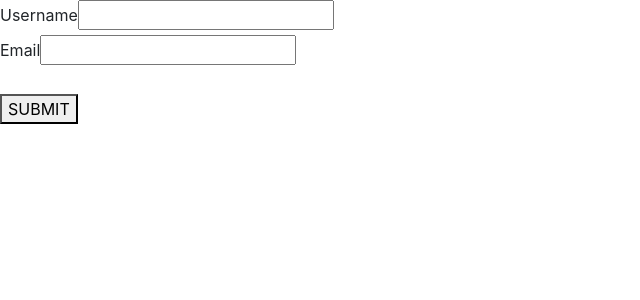
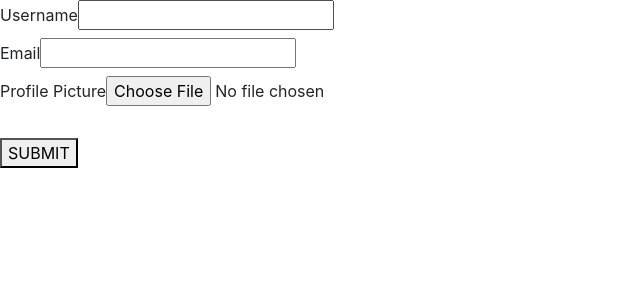
Before and after one commit to arlynn813/reddit, a Flask app: page /register in a window 1280 px wide. Shown: the top 300 px of the page, without its empty margins (0-640 px from the left). Run offline with Flask 2, Linux system fonts and the light colour scheme.

Commit message:
profile picture upload

```diff
--- a/data/schema.sql
+++ b/data/schema.sql
@@ -3,6 +3,7 @@ PRAGMA foreign_keys = ON;
 CREATE TABLE User(
     username TEXT NOT NULL,
     email TEXT NOT NULL,
+    picture TEXT NOT NULL,
     id TEXT PRIMARY KEY,  -- will be hashed from username
     UNIQUE(username, email)
 );
--- a/main.py
+++ b/main.py
@@ -1,10 +1,14 @@
 import hashlib
+import os
 from flask import Flask, jsonify, redirect, request, render_template, session, url_for
 from models import Post, User, Vote
+from werkzeug.utils import secure_filename
 
 
 app = Flask(__name__, static_folder='')
+app.config['IMG_FOLDER'] = os.path.join(app.root_path, 'img')
 # We would normally hide the secret in an environment variable or dev_secret.py (outside of VCS).
+# Although, I am just letting it sit here since we are not deploying this project to a live server.
 app.secret_key = '8e55e0f12a92a2a38a084ef464f68415'  # generated from secrets.token_hex(16) in python console
 
 
@@ -14,7 +18,11 @@ def register():
         user_id = hashlib.sha1(request.form['username'].encode('utf-8')).hexdigest()
         user = User.get(user_id)
         if not user:
-            user = User.create(request.form['username'], request.form['email'])
+            picture = request.files['picture']
+            picture_filename = picture.filename
+            os.mkdir(os.path.join(app.config['IMG_FOLDER'], user_id))
+            picture.save(os.path.join(app.config['IMG_FOLDER'], user_id, picture_filename))
+            user = User.create(request.form['username'], request.form['email'], picture_filename)
         session['user_id'] = user.id
         return redirect(url_for('feed', user_id=user.id))
     return render_template('register.html')
--- a/templates/register.html
+++ b/templates/register.html
@@ -1,9 +1,10 @@
 {% extends 'index.html' %}
 
 {% block content %}
-    <form method="POST" action="/register">
-        <label>Username</label><input type="text" name="username" required><br>
-        <label>Email</label><input type="text" name="email" required><br><br>
+    <form method="POST" action="/register" enctype=multipart/form-data>
+        <label>Username<input type="text" name="username" required></label><br>
+        <label>Email<input type="text" name="email" required></label><br>
+        <label>Profile Picture<input type=file name=picture required></label><br><br>
         <button type="submit">SUBMIT</button>
     </form>
 {% endblock %}
```
Also changed, not shown: models.py (+7 -6 lines), 1 other file.
